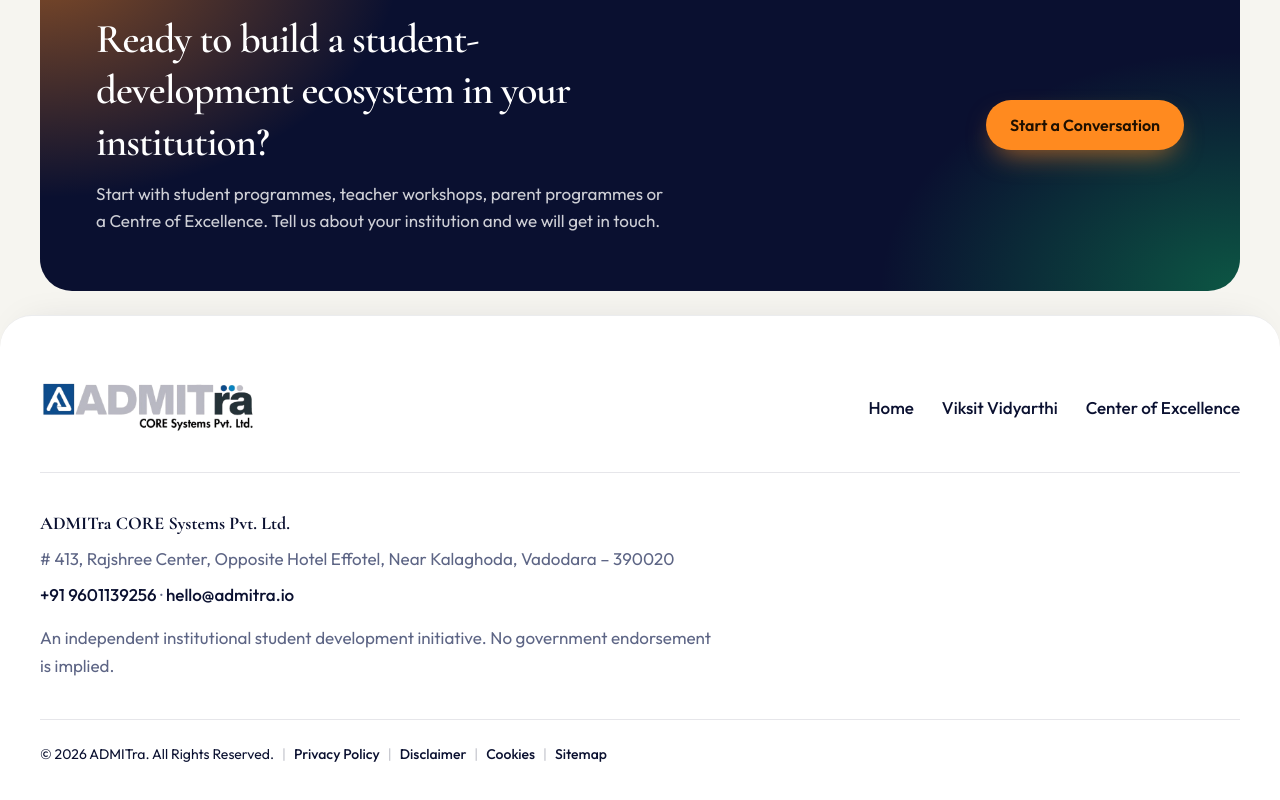
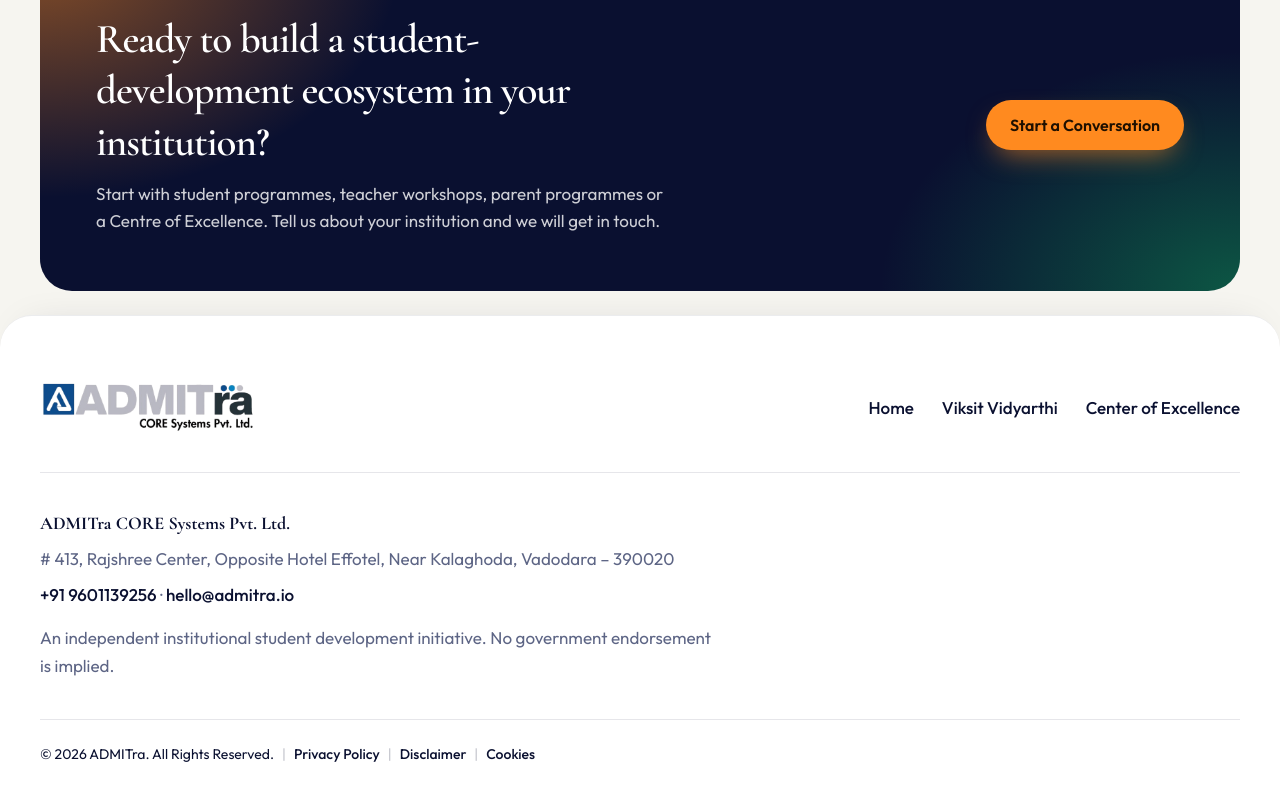
Before and after one commit to akshayamin62/Viksit-Vidyarthi, a Next.js app in the folder frontend/: page / in a window 1280 px wide. Shown: the part 2023-2823 px from the top of the page. Built offline with nearby package versions, Linux system fonts and the light colour scheme.

Commit message:
Remove sitemap link from footer component to streamline legal navigation. Maintain existing links for improved user experience.

```diff
--- a/frontend/components/site-chrome.tsx
+++ b/frontend/components/site-chrome.tsx
@@ -149,10 +149,6 @@ function Footer() {
               |
             </span>
             <FooterLegalLink href="https://admitra.io/cookies.html">Cookies</FooterLegalLink>
-            <span className="text-ink/25" aria-hidden="true">
-              |
-            </span>
-            <FooterLegalLink href="https://admitra.io/sitemap.html">Sitemap</FooterLegalLink>
           </p>
         </div>
       </div>
```
